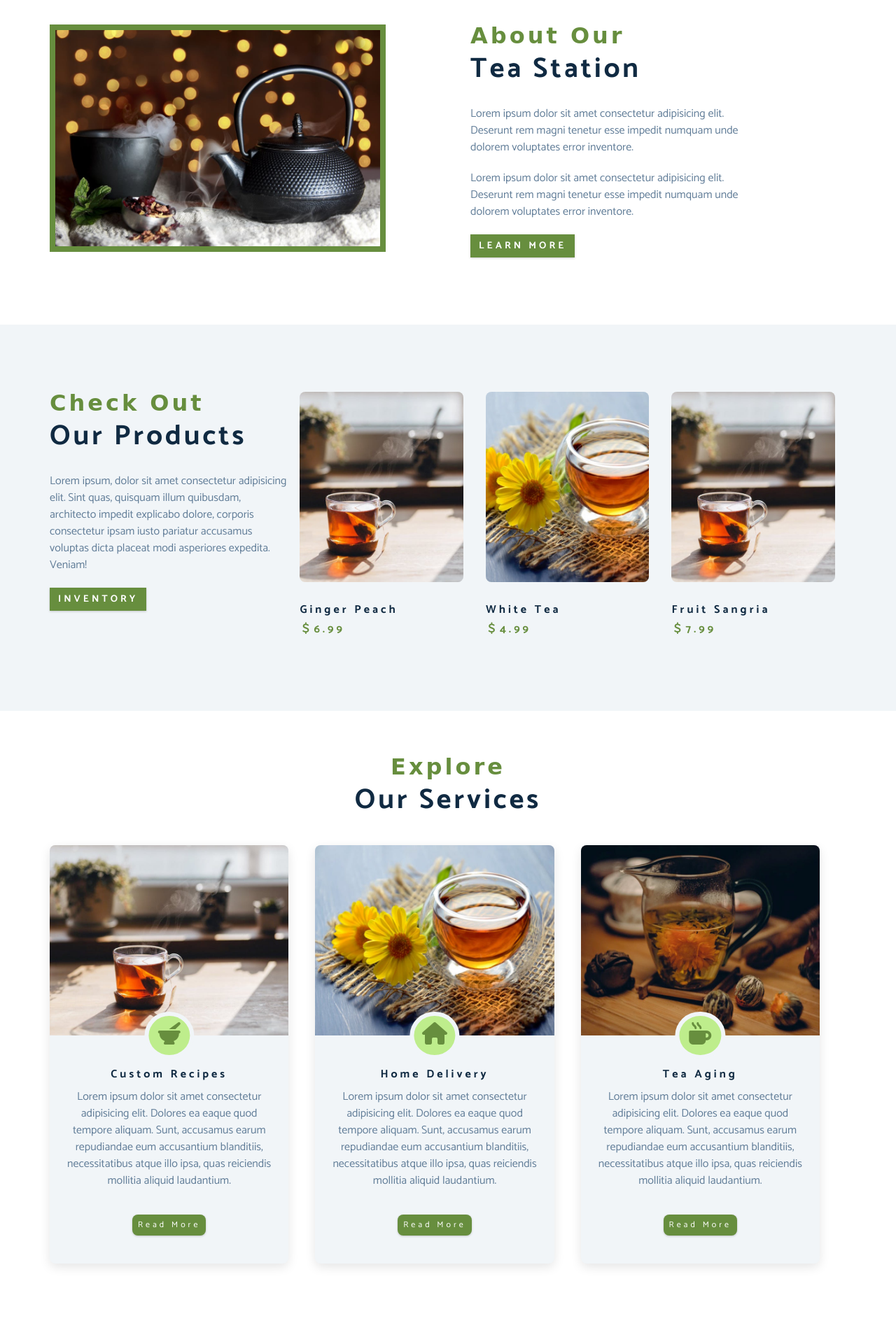
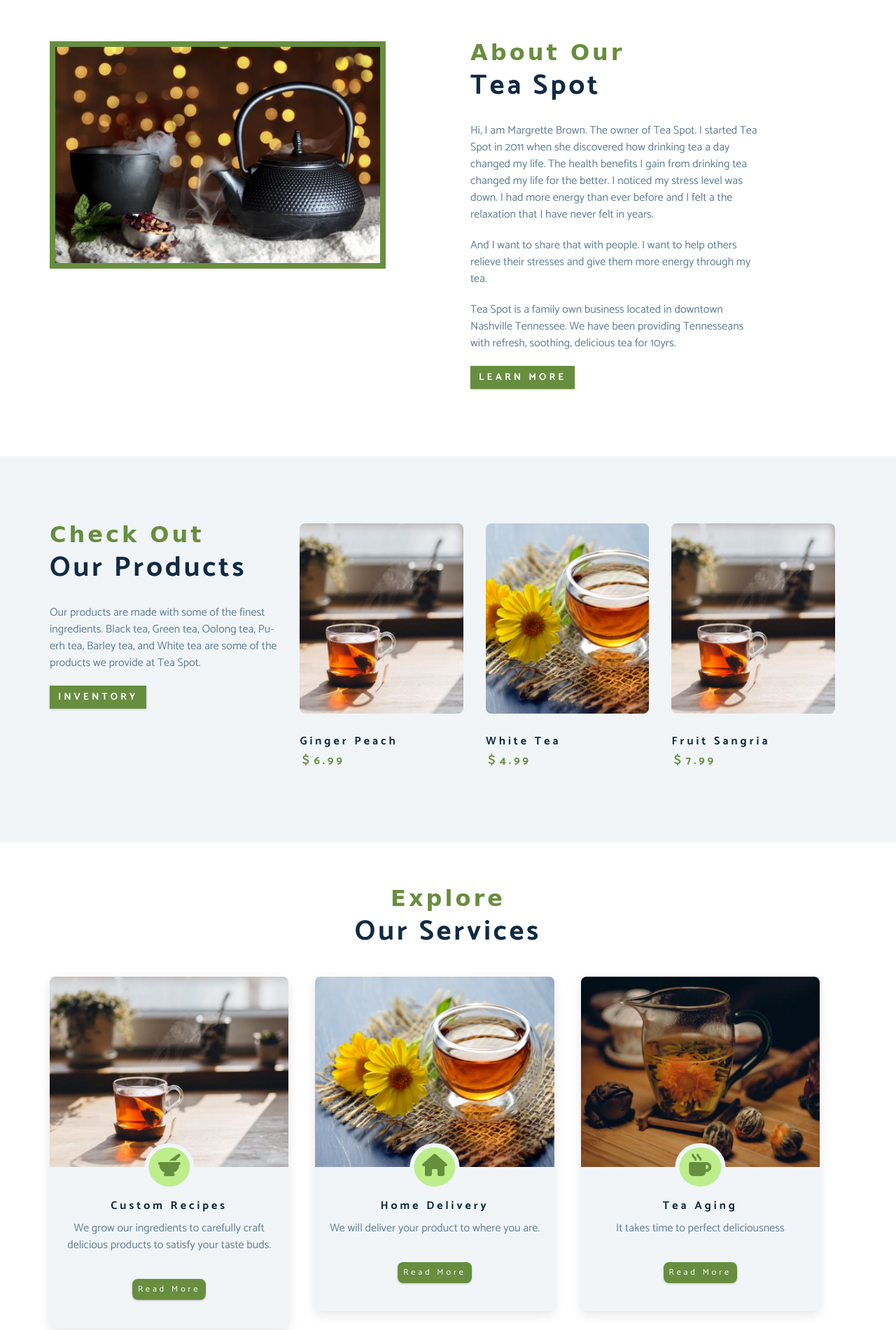
Before and after one commit to kwabena95/tea-spot, a plain HTML site: page index.html in a window 1280 px wide. Shown: the part 1201-3102 px from the top of the page at 70% size. Drawn offline with Linux system fonts and the light colour scheme; a web font is replaced by a local one.

Commit message:
removed dummy text

```diff
--- a/index.html
+++ b/index.html
@@ -53,7 +53,7 @@
         <i class="fas fa-mug-hot"></i>
       </span>
       <h4 class="skill-title">made in US</h4>
-      <p class="skill-text">Lorem ipsum dolor sit amet consectetur adipisicing elit. Ipsum, adipisci!</p>
+      <p class="skill-text">Tea Spot is based in the Nashville Tennessee.</p>
     </article>
     <!-- end of single skill -->
     <!-- single skill -->
@@ -62,7 +62,7 @@
         <i class="fas fa-glass-cheers"></i>
       </span>
       <h4 class="skill-title">relaxation</h4>
-      <p class="skill-text">Lorem ipsum dolor sit amet consectetur adipisicing elit. Ipsum, adipisci!</p>
+      <p class="skill-text">Let our soothing, warm green tea relieve the stress of a long day at the office</p>
     </article>
     <!-- end of single skill -->
     <!-- single skill -->
@@ -71,7 +71,7 @@
         <i class="fas fa-bomb"></i>
       </span>
       <h4 class="skill-title">energy</h4>
-      <p class="skill-text">Lorem ipsum dolor sit amet consectetur adipisicing elit. Ipsum, adipisci!</p>
+      <p class="skill-text">Feeling sluggish? White tea will give you the energy needed to get you through your day</p>
     </article>
     <!-- end of single skill -->
     <!-- single skill -->
@@ -79,8 +79,8 @@
       <span class="skill-icon">
         <i class="fas fa-mortar-pestle"></i>
       </span>
-      <h4 class="skill-title">family receipe</h4>
-      <p class="skill-text">Lorem ipsum dolor sit amet consectetur adipisicing elit. Ipsum, adipisci!</p>
+      <h4 class="skill-title">family recipe</h4>
+      <p class="skill-text">Our business is family own. Which means we make our own recipe.</p>
     </article>
     <!-- end of single skill -->
 
@@ -101,13 +101,20 @@
         <!-- section title -->
         <div class="section-title">
           <h3>about our</h3>
-          <h2>tea Station</h2>
+          <h2>tea Spot</h2>
         </div>
         <!-- end of section title -->
-        <p class="about-text">Lorem ipsum dolor sit amet consectetur adipisicing elit. Deserunt rem magni tenetur esse
-          impedit numquam unde dolorem voluptates error inventore.</p>
-        <p class="about-text">Lorem ipsum dolor sit amet consectetur adipisicing elit. Deserunt rem magni tenetur esse
-          impedit numquam unde dolorem voluptates error inventore.</p>
+        <p class="about-text">Hi, I am Margrette Brown. The owner of Tea Spot. I started Tea Spot in 2011 when she
+          discovered how drinking tea a day changed my life. The health benefits I gain from drinking tea changed my
+          life for the better. I noticed my stress level was down. I had more energy than ever before and I felt a
+          the relaxation that I have never felt in years.
+        </p>
+        <p class="about-text">And I want to share that with people. I want to help others relieve their stresses and
+          give them more energy through my tea.
+        </p>
+        <p class="about-text">Tea Spot is a family own business located in downtown Nashville Tennessee. We have been
+          providing Tennesseans with refresh, soothing, delicious tea for 10yrs.
+        </p>
         <a href="about.html" class="btn">learn more</a>
       </article>
     </div>
@@ -125,9 +132,8 @@
           <h2>our products</h2>
         </div>
         <!-- end of section title -->
-        <p class="products-text">Lorem ipsum, dolor sit amet consectetur adipisicing elit. Sint quas, quisquam illum
-          quibusdam, architecto impedit explicabo dolore, corporis consectetur ipsam iusto pariatur accusamus voluptas
-          dicta placeat modi asperiores expedita. Veniam!</p>
+        <p class="products-text">Our products are made with some of the finest ingredients. Black tea, Green tea, Oolong
+          tea, Pu-erh tea, Barley tea, and White tea are some of the products we provide at Tea Spot.</p>
         <a href="products.html" class="btn">inventory</a>
       </article>
       <!-- product inventory -->
@@ -181,9 +187,7 @@
         <!-- service info -->
         <div class="service-info">
           <h4>custom recipes</h4>
-          <p>Lorem ipsum dolor sit amet consectetur adipisicing elit. Dolores ea eaque quod tempore aliquam. Sunt,
-            accusamus earum repudiandae eum accusantium blanditiis, necessitatibus atque illo ipsa, quas reiciendis
-            mollitia aliquid laudantium.</p>
+          <p>We grow our ingredients to carefully craft delicious products to satisfy your taste buds.</p>
           <a href="products.html" class="btn service-btn">read more</a>
         </div>
       </article>
@@ -203,9 +207,7 @@
         <!-- service info -->
         <div class="service-info">
           <h4>home delivery</h4>
-          <p>Lorem ipsum dolor sit amet consectetur adipisicing elit. Dolores ea eaque quod tempore aliquam. Sunt,
-            accusamus earum repudiandae eum accusantium blanditiis, necessitatibus atque illo ipsa, quas reiciendis
-            mollitia aliquid laudantium.</p>
+          <p>We will deliver your product to where you are.</p>
           <a href="products.html" class="btn service-btn">read more</a>
         </div>
       </article>
@@ -224,9 +226,7 @@
         <!-- service info -->
         <div class="service-info">
           <h4>tea aging</h4>
-          <p>Lorem ipsum dolor sit amet consectetur adipisicing elit. Dolores ea eaque quod tempore aliquam. Sunt,
-            accusamus earum repudiandae eum accusantium blanditiis, necessitatibus atque illo ipsa, quas reiciendis
-            mollitia aliquid laudantium.</p>
+          <p>It takes time to perfect deliciousness</p>
           <a href="products.html" class="btn service-btn">read more</a>
         </div>
       </article>
```
Also changed, not shown: about.html (+18 -9 lines), products.html (+4 -5 lines), skills.html (+7 -5 lines).
